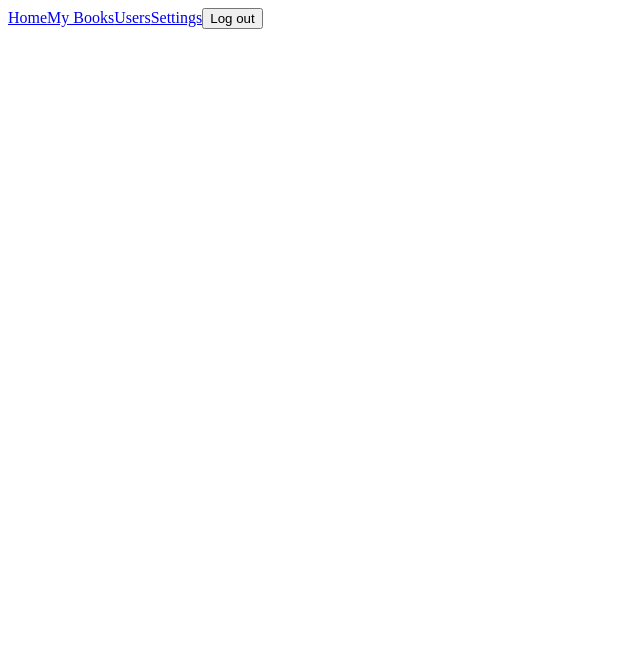
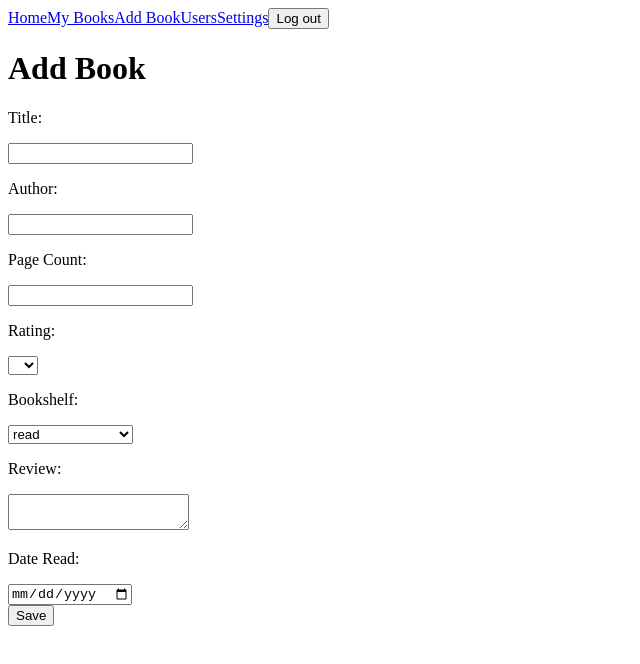
Before and after one commit to EmoGeorgiev/Bookreads, a React (Vite) app in the folder Bookreads-frontend/: page /books/add in a window 1280 px wide. Shown: the top 664 px of the page, without its empty margins (0-640 px from the left). Built offline with nearby package versions, Linux system fonts and the light colour scheme; sample sign-in values are in the browser's storage.

Commit message:
Added and implemented an AddBook component

```diff
--- a/Bookreads-frontend/src/App.jsx
+++ b/Bookreads-frontend/src/App.jsx
@@ -4,6 +4,7 @@ import LoginForm from './components/LoginForm'
 import SignUpForm from './components/SignUpForm'
 import Home from './components/Home'
 import BookList from './components/BookList'
+import AddBook from './components/AddBook'
 import UserList from './components/UserList'
 import Settings from './components/Settings'
 import { Routes, Route } from 'react-router-dom'
@@ -17,6 +18,7 @@ const App = () => {
         <Route path='/signup' element={<SignUpForm />} />
         <Route path='/' element={<ProtectedRoute><Home /></ProtectedRoute>} />
         <Route path='/users/:userId/books' element={<ProtectedRoute><BookList /></ProtectedRoute>} />
+        <Route path='books/add' element={<ProtectedRoute><AddBook /></ProtectedRoute>} />
         <Route path='/users' element={<ProtectedRoute><UserList /></ProtectedRoute>} />
         <Route path='/settings' element={<ProtectedRoute><Settings /></ProtectedRoute>} />
       </Routes>
--- /dev/null
+++ b/Bookreads-frontend/src/components/AddBook.jsx
@@ -0,0 +1,34 @@
+import { useNavigate } from 'react-router-dom'
+import { useAuth } from './AuthContext'
+import BookForm from './BookForm'
+import bookService from '../services/books'
+
+const AddBook = () => {
+    const { user } = useAuth()
+    const navigate = useNavigate()
+
+    const addBook = async book => {
+        try {
+            await bookService.addBook(book)
+            navigate(`/users/${user.id}/books`)
+        } catch (error) {
+            console.log(error)
+        }
+    }
+
+    return (
+        <div>
+            <h1>Add Book</h1>
+            <BookForm book={{
+                    'title': '',
+                    'author': '',
+                    'pageCount': '',
+                    'rating': '',
+                    'bookshelf': 'READ',
+                    'review': '',
+                    'dateRead': '' }} save={addBook} />
+        </div>
+    )
+}
+
+export default AddBook
--- a/Bookreads-frontend/src/components/BookForm.jsx
+++ b/Bookreads-frontend/src/components/BookForm.jsx
@@ -1,4 +1,5 @@
 import { useState } from 'react'
+import { useAuth } from './AuthContext'
 import { Bookshelf } from '../util/Bookshelf'
 
 const BookForm = ({ book, save }) => {
@@ -9,8 +10,11 @@ const BookForm = ({ book, save }) => {
     const [bookshelf, setBookshelf] = useState(book.bookshelf)
     const [review, setReview] = useState(book.review)
     const [dateRead, setDateRead] = useState(book.dateRead)
+    const { user } = useAuth()
 
-    const handleSave = () => {
+    const handleSave = (e) => {
+        e.preventDefault()
+
         const newBook = {
             ...book,
             title,
@@ -19,14 +23,15 @@ const BookForm = ({ book, save }) => {
             rating,
             bookshelf,
             review,
-            dateRead
+            dateRead,
+            'userId': user.id
         }
         save(newBook)
     }
 
     return (
         <div>
-            <form>
+            <form onSubmit={handleSave}>
                 <div>
                     <p>Title:</p>
                     <input
@@ -89,7 +94,7 @@ const BookForm = ({ book, save }) => {
                     />
                 </div>
                 <div>
-                    <button onClick={handleSave}>
+                    <button>
                         Save
                     </button>
                 </div>
--- a/Bookreads-frontend/src/components/BookList.jsx
+++ b/Bookreads-frontend/src/components/BookList.jsx
@@ -29,6 +29,7 @@ const BookList = () => {
         try {
             const updatedBook = await bookService.updateBook(newBook.id, newBook)
             setBooks(books.map(book => book.id === updatedBook.id ? updatedBook : book))
+            setIsEdited(false)
         } catch (error) {
             console.log(error)
         }
@@ -100,6 +101,7 @@ const BookList = () => {
                     </table>
                 </div> :
                 <div>
+                    <h1>Edit Book</h1>
                      <BookForm book={editedBook} save={updateBook} />
                      <button onClick={() => handleEdit(null)}>Cancel</button>
                 </div>
--- a/Bookreads-frontend/src/components/Navigation.jsx
+++ b/Bookreads-frontend/src/components/Navigation.jsx
@@ -9,6 +9,7 @@ const Navigation = () => {
                 <nav>
                     <Link to='/'>Home</Link>
                     <Link to={`/users/${user.id}/books`}>My Books</Link>
+                    <Link to='/books/add'>Add Book</Link>
                     <Link to='/users'>Users</Link>
                     <Link to='/settings'>Settings</Link>
                     <button onClick={logout}>Log out</button>
```
